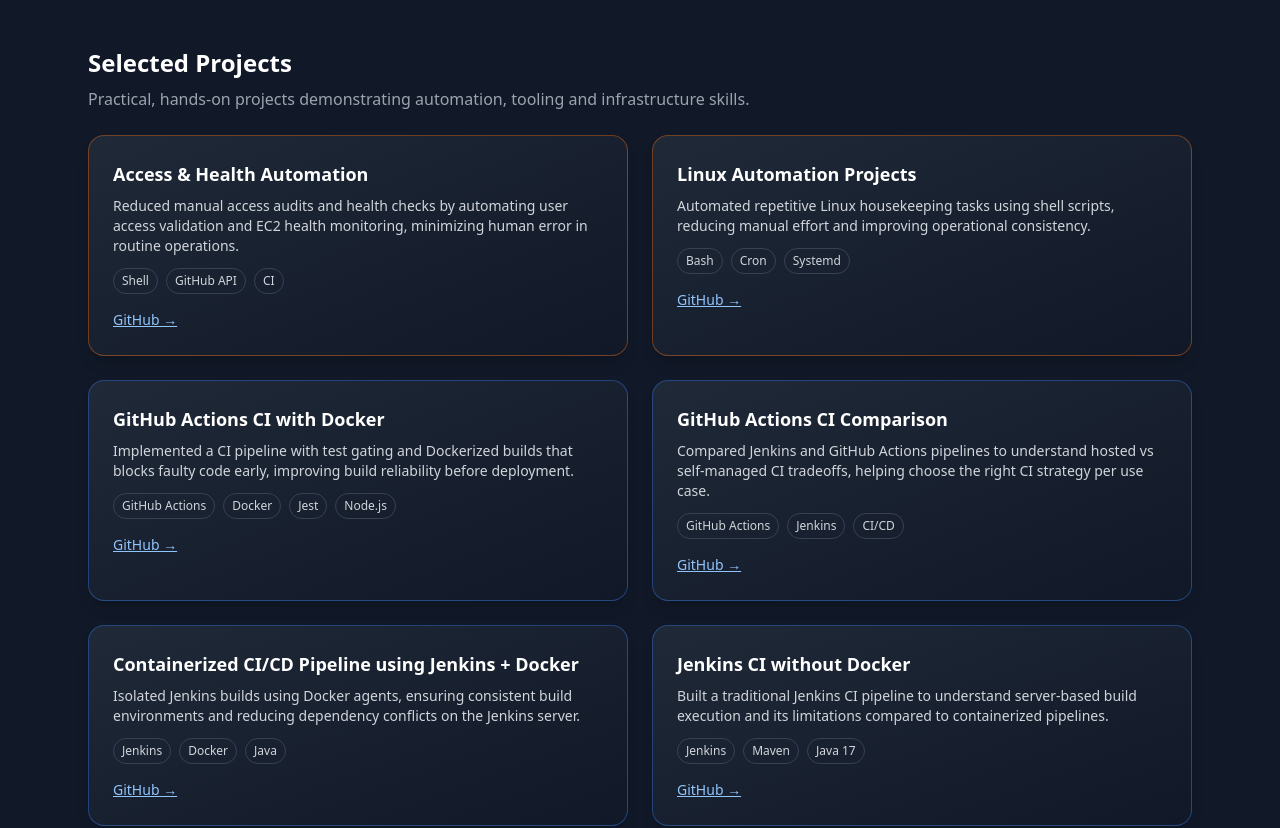
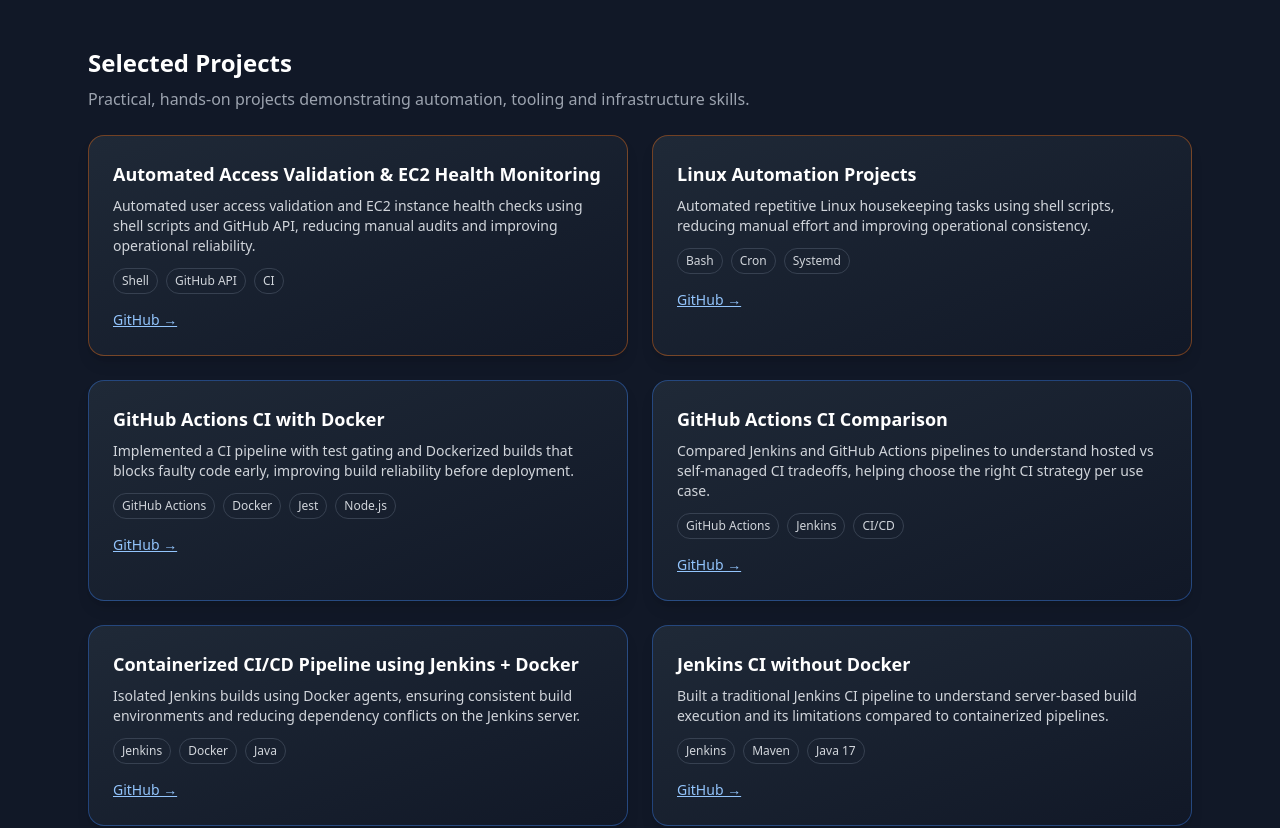
Before and after one commit to VEER0402/veerendra-portfolio, a React (Create React App) app: page / in a window 1280 px wide. Shown: the part 2220-3048 px from the top of the page. Built offline with nearby package versions, Linux system fonts and the light colour scheme.

Commit message:
'veerendra_dwivedi_portfoli

```diff
--- a/src/veerendra_dwivedi_portfolio.jsx
+++ b/src/veerendra_dwivedi_portfolio.jsx
@@ -251,11 +251,11 @@
             {/* Project Card */}
             {[
               {
-    title: "Access & Health Automation",
-    category: "automation",
-    impact:
-      "Reduced manual access audits and health checks by automating user access validation and EC2 health monitoring, minimizing human error in routine operations.",
-    tech: ["Shell", "GitHub API", "CI"],
+    title: "Automated Access Validation & EC2 Health Monitoring",
+category: "automation",
+impact:
+"Automated user access validation and EC2 instance health checks using shell scripts and GitHub API, reducing manual audits and improving operational reliability.",
+tech: ["Shell", "GitHub API", "CI"],
     link: "https://github.com/VEER0402/NodeHealth-Of-System"
   },
   {
@@ -377,15 +377,7 @@
       "Prepares the project for production-like setups (CI/CD, scaling, volume persistence, etc.)",
     tech: ["Docker"],
     link: "https://github.com/VEER0402/mern-docker-compose"
-  },
-  {
-    title: "Future DevOps Projects",
-    category: "future",
-    impact:
-      "Planned work covering Kubernetes, monitoring, and SRE practices to deepen production-grade DevOps expertise.",
-    tech: ["Kubernetes", "Observability"],
-    link: "#"
-  }   ].map((p) => (
+  }  ].map((p) => (
         <motion.article
   key={p.title}
   whileHover={{ y: -6 }}
```
